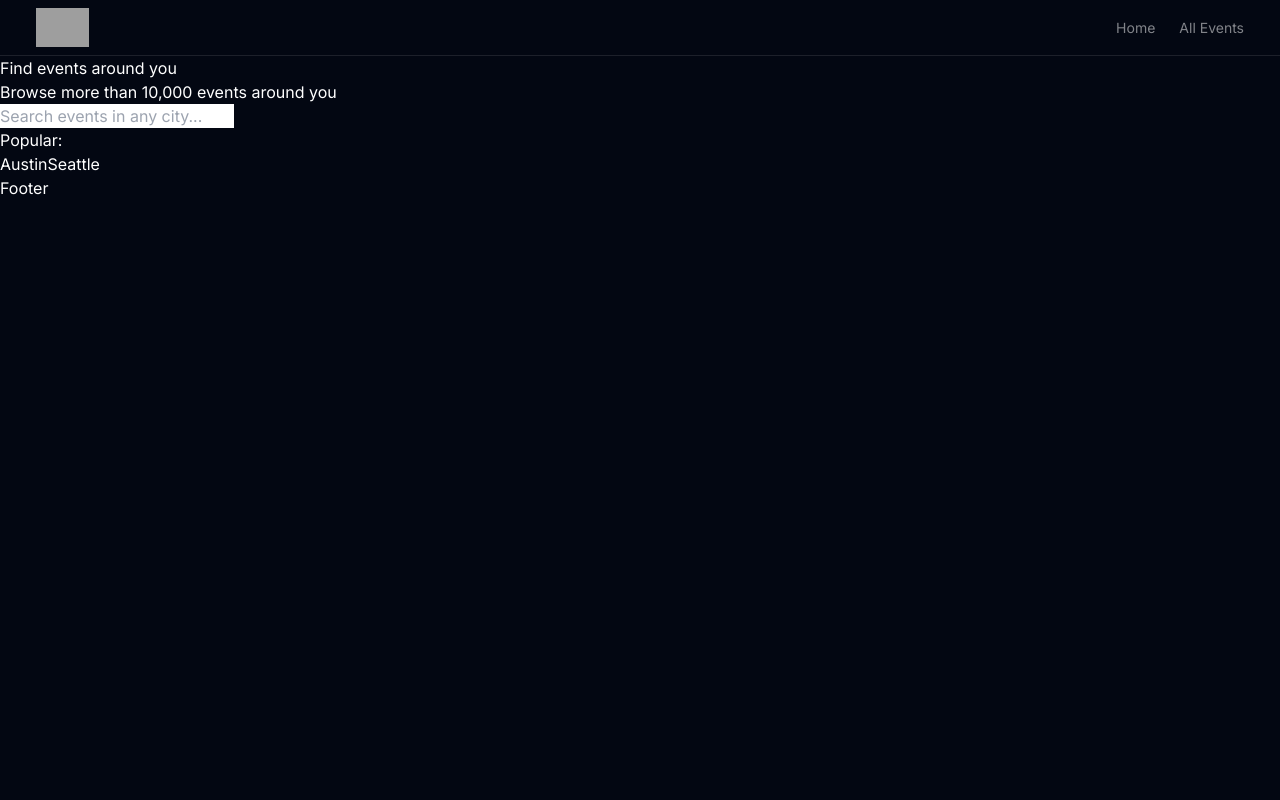
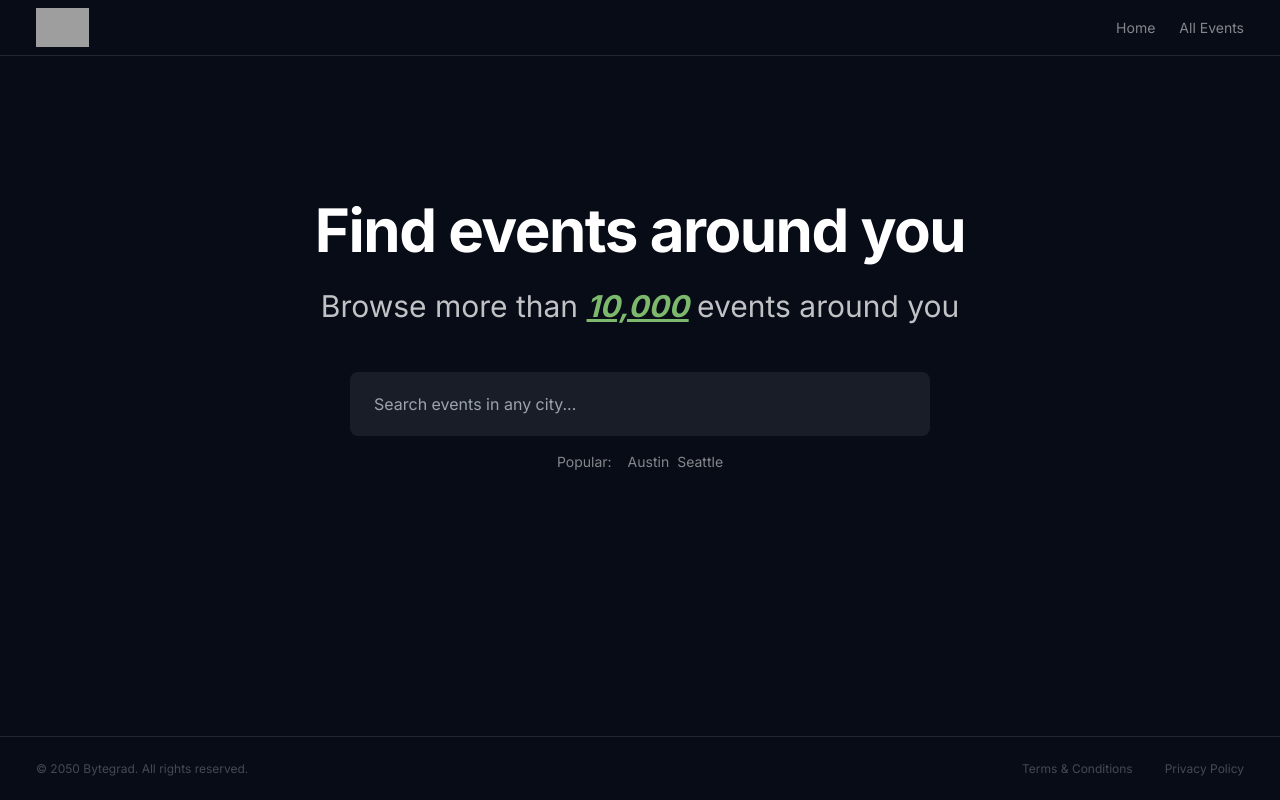
Before and after one commit to tjdrabek/Evento, a Next.js app: page / in a window 1280 px wide. Built offline with nearby package versions, Linux system fonts and the light colour scheme; grey boxes are pictures that could not be loaded.

Commit message:
finish homepage styling

```diff
--- a/src/app/layout.tsx
+++ b/src/app/layout.tsx
@@ -3,6 +3,7 @@
 import "./globals.css";
 import Header from "@/components/Header";
 import Footer from "@/components/Footer";
+import Container from "@/components/Container";
 
 const inter = Inter({ subsets: ["latin"] });
 
@@ -19,9 +20,11 @@
   return (
     <html lang="en">
       <body className={`${inter.className} bg-gray-950 text-white`}>
-        <Header />
-        {children}
-        <Footer />
+        <Container>
+          <Header />
+          {children}
+          <Footer />
+        </Container>
       </body>
     </html>
   );
--- a/src/app/page.tsx
+++ b/src/app/page.tsx
@@ -2,15 +2,27 @@
 
 export default function Home() {
   return (
-    <main>
-      <h1>Find events around you</h1>
-      <p>Browse more than 10,000 events around you</p>
-      <form>
-        <input placeholder="Search events in any city..." spellCheck={false} />
+    <main className="flex flex-col items-center pt-36 px-3">
+      <h1 className="text-3xl lg:text-6xl font-bold tracking-tight">
+        Find events around you
+      </h1>
+      <p className="mb-12 mt-7 text-2xl lg:text-3xl opacity-75">
+        Browse more than{" "}
+        <span className="font-bold italic underline text-[#a4f389]">
+          10,000
+        </span>{" "}
+        events around you
+      </p>
+      <form className="w-full sm:w-[580px]">
+        <input
+          className="w-full h-16 rounded-lg bg-white/[7%] px-6 outline-none ring-[#a4f389]/50 transition focus:ring-2 focus:bg-white/10"
+          placeholder="Search events in any city..."
+          spellCheck={false}
+        />
       </form>
-      <section>
+      <section className="mt-4 flex gap-x-4 text-sm text-white/50">
         <p>Popular:</p>
-        <div>
+        <div className="space-x-2">
           <Link href="/events/austin">Austin</Link>
           <Link href="/events/seattle">Seattle</Link>
         </div>
--- /dev/null
+++ b/src/components/Container.tsx
@@ -0,0 +1,7 @@
+export default function Container({ children }) {
+  return (
+    <div className="flex flex-col max-w-7xl min-h-screen mx-auto bg-white/[2%]">
+      {children}
+    </div>
+  );
+}
--- a/src/components/Footer.tsx
+++ b/src/components/Footer.tsx
@@ -1,3 +1,29 @@
+import Link from "next/link";
+
+const routes = [
+  {
+    path: "/terms-conditions",
+    name: "Terms & Conditions",
+  },
+  {
+    path: "/privacy-policy",
+    name: "Privacy Policy",
+  },
+];
+
 export default function Footer() {
-  return <footer>Footer</footer>;
+  return (
+    <footer className="mt-auto flex items-center justify-between h-16 border-t border-white/10 px-3 sm:px-9 text-xs text-white/25">
+      <small className="text-xs">
+        &copy; 2050 Bytegrad. All rights reserved.
+      </small>
+      <ul className="flex gap-x-3 sm:gap-x-8">
+        {routes.map((route) => (
+          <li key={route.path}>
+            <Link href={route.path}>{route.name}</Link>
+          </li>
+        ))}
+      </ul>
+    </footer>
+  );
 }
```
